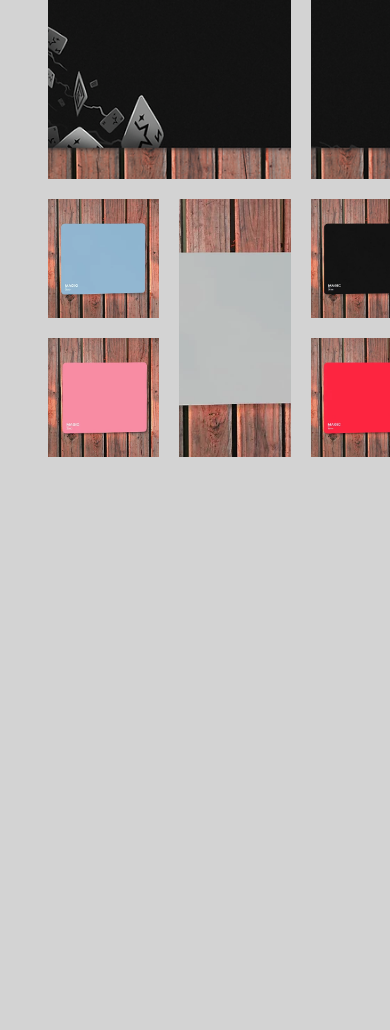
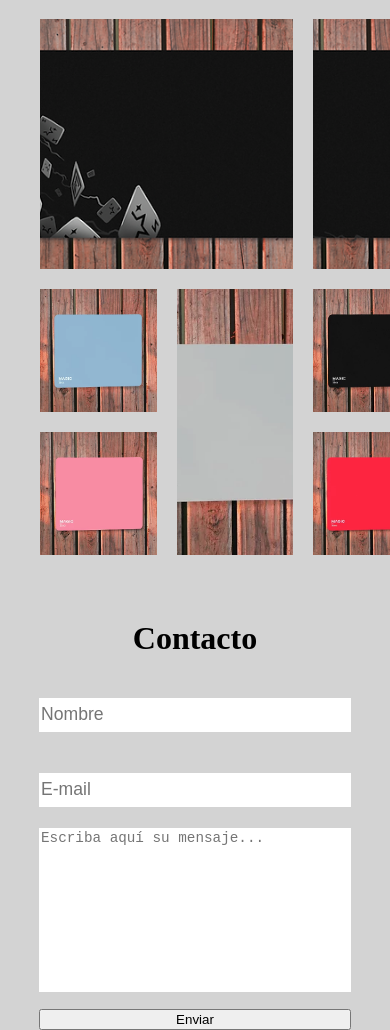
Before and after one commit to JoaquinBernardez/JoaquinBernardezTPFINAL2, a website: page index.html in a window 390 px wide. Shown: the part 206-1236 px from the top of the page. Before the commit the page ends 844 px from the top, so only its background shows below. Drawn offline with Linux system fonts and the light colour scheme.

Commit message:
termino sassII

```diff
--- a/index.html
+++ b/index.html
@@ -8,19 +8,23 @@
     <title>Jcompany</title>
 </head>
 <body class="grid-container">
+
+    <!--Navbar-->
+    <nav class="navbar">
+        <ul>
+            <li><a href="#">Inicio</a></li>
+            <li><a href="#galeria">Galeria</a></li>
+            <li><a href="#services">Servicios</a></li>
+            <li><a href="#contacto">Contacto</a></li>
+        </ul>
+    </nav>
+
+    <!--Header-->
     <header class="header">
         <h1>
         Pro MousePads
         </h1>
     </header>
-
-    <nav class="navbar">
-        <ul>
-            <li><a href="#">Inicio</a></li>
-            <li><a href="#galeria">Galeria</a></li>
-            <li><a href="#services">Servicios</a></li>
-        </ul>
-    </nav>
 
     <!--Galeria-->
         <div id="galeria" class="container-img">
@@ -75,5 +79,32 @@
             </div>
         </div>
 
+
+    <!--Contacto-->
+    <section id="contacto" class="contact__section">
+        <h2 class="contact__title">Contacto</h2>
+        <form class="contact__form" action="">
+          <input
+            id="name"
+            class="contact__input"
+            type="text"
+            placeholder="Nombre"
+          />
+          <input class="contact__input2" type="email" placeholder="E-mail" />
+          <textarea
+            class="contact__textarea"
+            cols="30"
+            rows="10"
+            placeholder="Escriba aquí su mensaje..."
+          ></textarea>
+          <button
+            type="button"
+            class="btn btn-secondary bg-dark p-3 m-auto mb-2 w-50"
+            data-bs-toggle="modal"
+            data-bs-target="#exampleModal"
+          >
+            Enviar
+          </button>
+
 </body>
 </html>
--- /dev/null
+++ b/scss/componentes/_contacto.scss
@@ -0,0 +1,61 @@
+/* Mixin */
+@mixin mixin-contacto (
+    $bg-color
+)
+{
+    height: 2rem;
+    border: none;
+    border-bottom: 1px solid lightgray;
+    margin: 1.25rem 0;
+    outline: none;
+    font-size: 1.1em;
+    &:focus {
+        background-color: $bg-color;
+        transition: background-color 0.5s ease;
+      }
+}
+
+.contact__section {
+    height: fit-content;
+    display: flex;
+    justify-content: center;
+    align-items: center;
+    flex-direction: column;
+
+    .contact__title {
+      font-weight: 700;
+      font-size: 2em;
+      margin: 1.3rem auto;
+    }
+
+    .contact__form {
+      display: flex;
+      flex-direction: column;
+      width: 70%;
+
+      @media (max-width: 768px) {
+          width: 80%;
+      }
+
+      .contact__input {
+        @include mixin-contacto(#aaa);
+      }
+      .contact__input2 {
+        @include mixin-contacto(#333);
+      }
+
+      .contact__textarea {
+        border: none;
+        border-bottom: 1px solid lightgray;
+        margin-bottom: 1rem;
+        resize: none;
+        outline: none;
+        font-size: 1.1em;
+
+        &:focus {
+          background-color: lightgray;
+          transition: background-color 0.5s ease;
+        }
+      }
+    }
+  }
--- a/scss/componentes/_galeria.scss
+++ b/scss/componentes/_galeria.scss
@@ -1,4 +1,10 @@
-.container-img {
+/* Mapa */
+$imagenproporcion: (
+    width: 100%,
+    height: 100%
+);
+/* Extend */
+%extend-img{
     width: 100%;
     max-width: 1100px;
     margin: auto;
@@ -10,21 +16,23 @@
     grid-gap: 20px;
 }
 
-.container-img .box-img figure {
-    width: 100%;
-    height: 100%;
+.container-img {
+    @extend %extend-img;
+    .box-img figure {
+        width: map-get($imagenproporcion, width);
+        height: map-get($imagenproporcion, height);
     }
-
-.container-img .box-img img {
+    .box-img img {
         width: 100%;
         height: 100%;
         object-fit: cover;
     }
-
-.container-img .box-img:nth-child(1) {
+    .box-img {
+        &:nth-child(1) {
             grid-column-start: span 2;
         }
-
-.container-img .box-img:nth-child(4) {
+        &:nth-child(4) {
             grid-row-start: span 2;
         }
+    }
+}
--- a/scss/componentes/_navbar.scss
+++ b/scss/componentes/_navbar.scss
@@ -1,3 +1,4 @@
+
 .navbar {
     width: 100%;
     height: 5rem;
@@ -6,7 +7,8 @@
     text-align: center;
     justify-content: space-between;
     background-color: black;
-    position: fixed;
+    position: sticky;
+    top: 0;
   }
 
   .navbar ul li {
--- a/scss/style.scss
+++ b/scss/style.scss
@@ -1,8 +1,12 @@
 @import './componentes/header';
 @import './componentes/navbar';
 @import './componentes/galeria';
+@import './componentes/contacto';
+
 
 body{
     background-color:lightgray;
     scroll-behavior: smooth;
+    margin: 0;
+    padding: 0;
 }
```
Also changed, not shown: css/style.css, 1 other file. Lines whose indentation alone changed are shown as unchanged.
